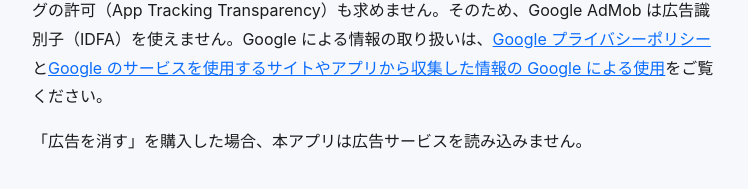
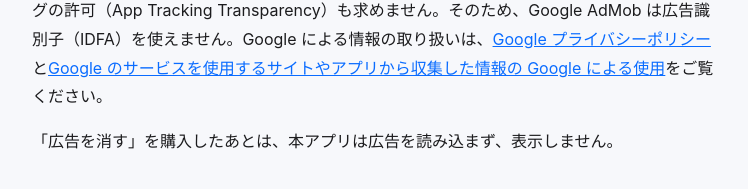
Before and after one commit to 7i10/7i10.github.io, a plain HTML site: page andthen/privacy.html in a window 1280 px wide. Shown: the part 1097-1286 px from the top of the page, without its empty margins (264-1012 px from the left). Drawn offline with Linux system fonts and the light colour scheme.

Commit message:
プライバシーポリシー：広告を消したあとの書き方を実際の動きに合わせる

```diff
--- a/andthen/privacy.html
+++ b/andthen/privacy.html
@@ -35,7 +35,7 @@
     <li>クラッシュや性能などの診断情報</li>
   </ul>
   <p>本アプリは、利用者に合わせた広告（パーソナライズ広告）を求めず、広告のためのトラッキングの許可（App Tracking Transparency）も求めません。そのため、Google AdMob は広告識別子（IDFA）を使えません。Google による情報の取り扱いは、<a href="https://policies.google.com/privacy">Google プライバシーポリシー</a>と<a href="https://policies.google.com/technologies/partner-sites">Google のサービスを使用するサイトやアプリから収集した情報の Google による使用</a>をご覧ください。</p>
-  <p>「広告を消す」を購入した場合、本アプリは広告サービスを読み込みません。</p>
+  <p>「広告を消す」を購入したあとは、本アプリは広告を読み込まず、表示しません。</p>
 
   <h2>4. 購入</h2>
   <p>アプリ内の購入（広告を消す・開発を応援する）の支払いは Apple が処理します。開発者が利用者の名前や支払い情報を受け取ることはありません。</p>
```
